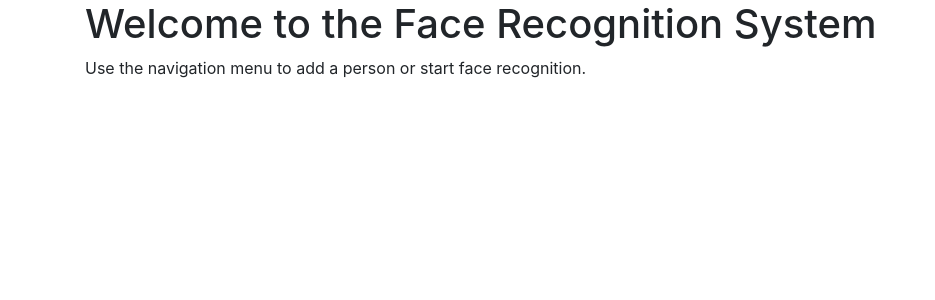
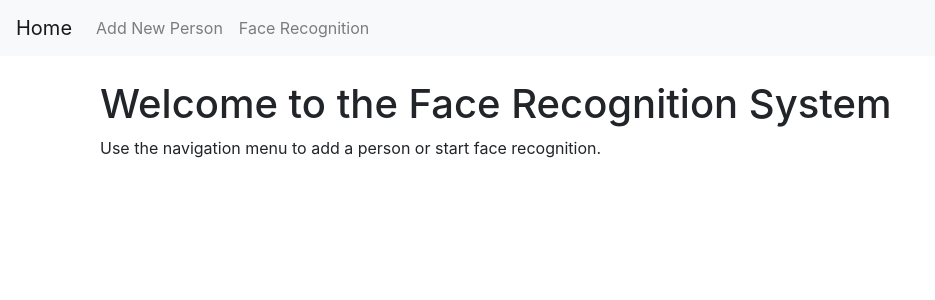
Before and after one commit to farhan906/openCV_faceDetection, a Flask app: page / in a window 1280 px wide. Shown: the top 300 px of the page, without its empty margins (0-935 px from the left). Run offline with Flask 3, Linux system fonts and the light colour scheme; some libraries are stand-ins or nearby versions.

Commit message:
partially comp

```diff
--- /dev/null
+++ b/templates/base.html
@@ -0,0 +1,35 @@
+<!DOCTYPE html>
+<html lang="en">
+<head>
+    <meta charset="UTF-8">
+    <meta name="viewport" content="width=device-width, initial-scale=1.0">
+    <title>{% block title %}Face Recognition App{% endblock %}</title>
+    <link rel="stylesheet" href="https://stackpath.bootstrapcdn.com/bootstrap/4.5.2/css/bootstrap.min.css">
+</head>
+<body>
+    <nav class="navbar navbar-expand-lg navbar-light bg-light">
+        <a class="navbar-brand" href="{{ url_for('home') }}">Home</a>
+        <button class="navbar-toggler" type="button" data-toggle="collapse" data-target="#navbarNav" aria-controls="navbarNav" aria-expanded="false" aria-label="Toggle navigation">
+            <span class="navbar-toggler-icon"></span>
+        </button>
+        <div class="collapse navbar-collapse" id="navbarNav">
+            <ul class="navbar-nav">
+                <li class="nav-item">
+                    <a class="nav-link" href="{{ url_for('imgenter.home') }}">Add New Person</a>
+                </li>
+                <li class="nav-item">
+                    <a class="nav-link" href="{{ url_for('facerecog.home') }}">Face Recognition</a>
+                </li>
+            </ul>
+        </div>
+    </nav>
+
+    <div class="container mt-4">
+        {% block content %}{% endblock %}
+    </div>
+
+    <script src="https://code.jquery.com/jquery-3.5.1.slim.min.js"></script>
+    <script src="https://cdn.jsdelivr.net/npm/@popperjs/core@2.9.2/dist/umd/popper.min.js"></script>
+    <script src="https://stackpath.bootstrapcdn.com/bootstrap/4.5.2/js/bootstrap.min.js"></script>
+</body>
+</html>
--- a/templates/index.html
+++ b/templates/index.html
@@ -1,21 +1,10 @@
-<!DOCTYPE html>
-<html lang="en">
-<head>
-    <meta charset="UTF-8">
-    <meta name="viewport" content="width=device-width, initial-scale=1.0">
-    <title>Face Recognition System</title>
-    <!-- Add your CSS files here -->
+{% extends "base.html" %}
 
-    <!-- Add Bootstrap CSS for styling -->
-    <link rel="stylesheet" href="https://stackpath.bootstrapcdn.com/bootstrap/4.5.2/css/bootstrap.min.css">
-    <script src="https://code.jquery.com/jquery-3.5.1.min.js"></script>
+{% block title %}Home - Face Recognition App{% endblock %}
 
-</head>
-<body>
-    <object type="text/html" data="navbar1.html" width="100%" height="auto"></object>
-    <div class="container">
-        <h1>Welcome to the Face Recognition System</h1>
-        <p>Use the navigation menu to add a person or start face recognition.</p>
-    </div>
-</body>
-</html>
+{% block content %}
+<div class="container">
+    <h1>Welcome to the Face Recognition System</h1>
+    <p>Use the navigation menu to add a person or start face recognition.</p>
+</div>
+{% endblock %}
```
Also changed, not shown: templates/facerecg.html (+9 -14 lines), templates/imgent.html (+8 -12 lines).
